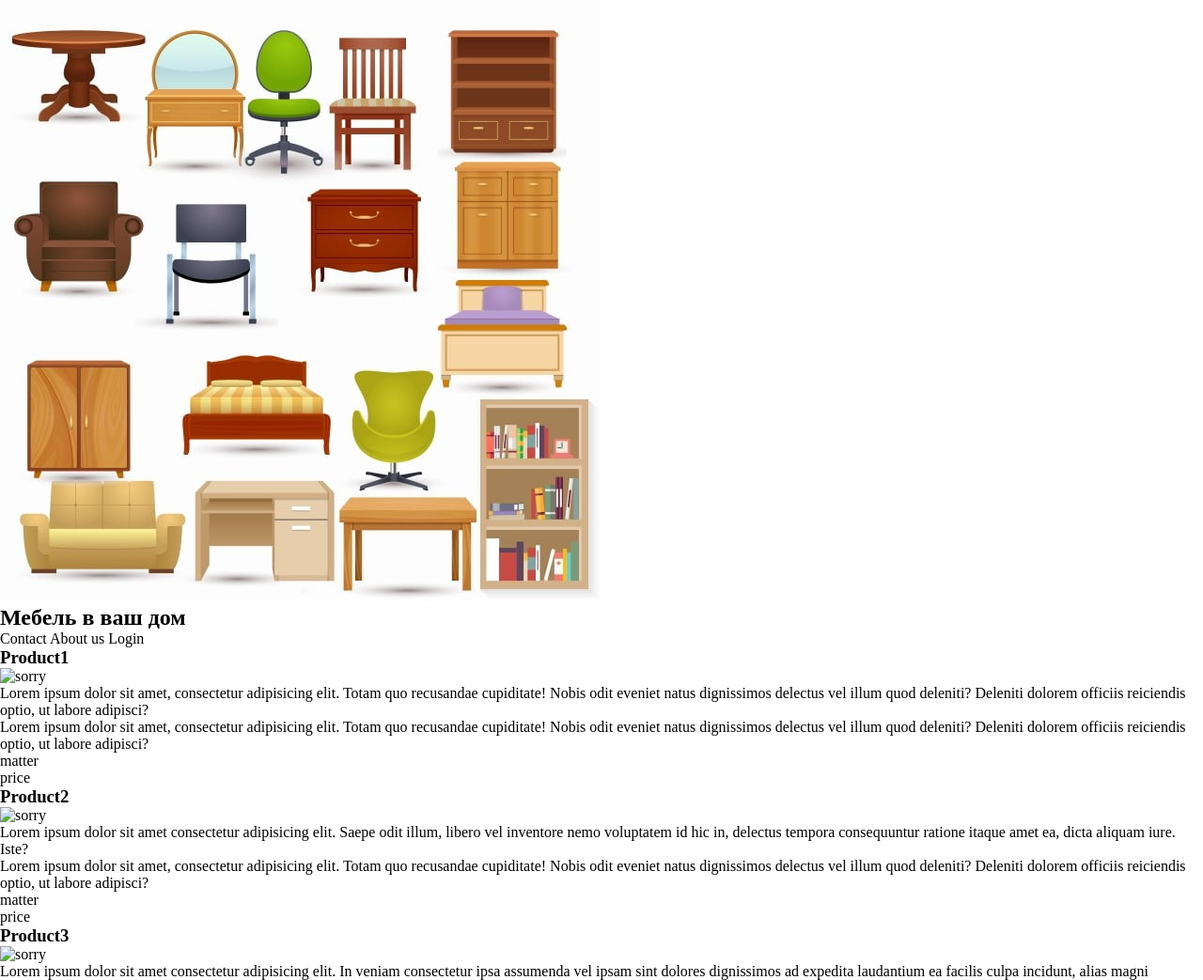
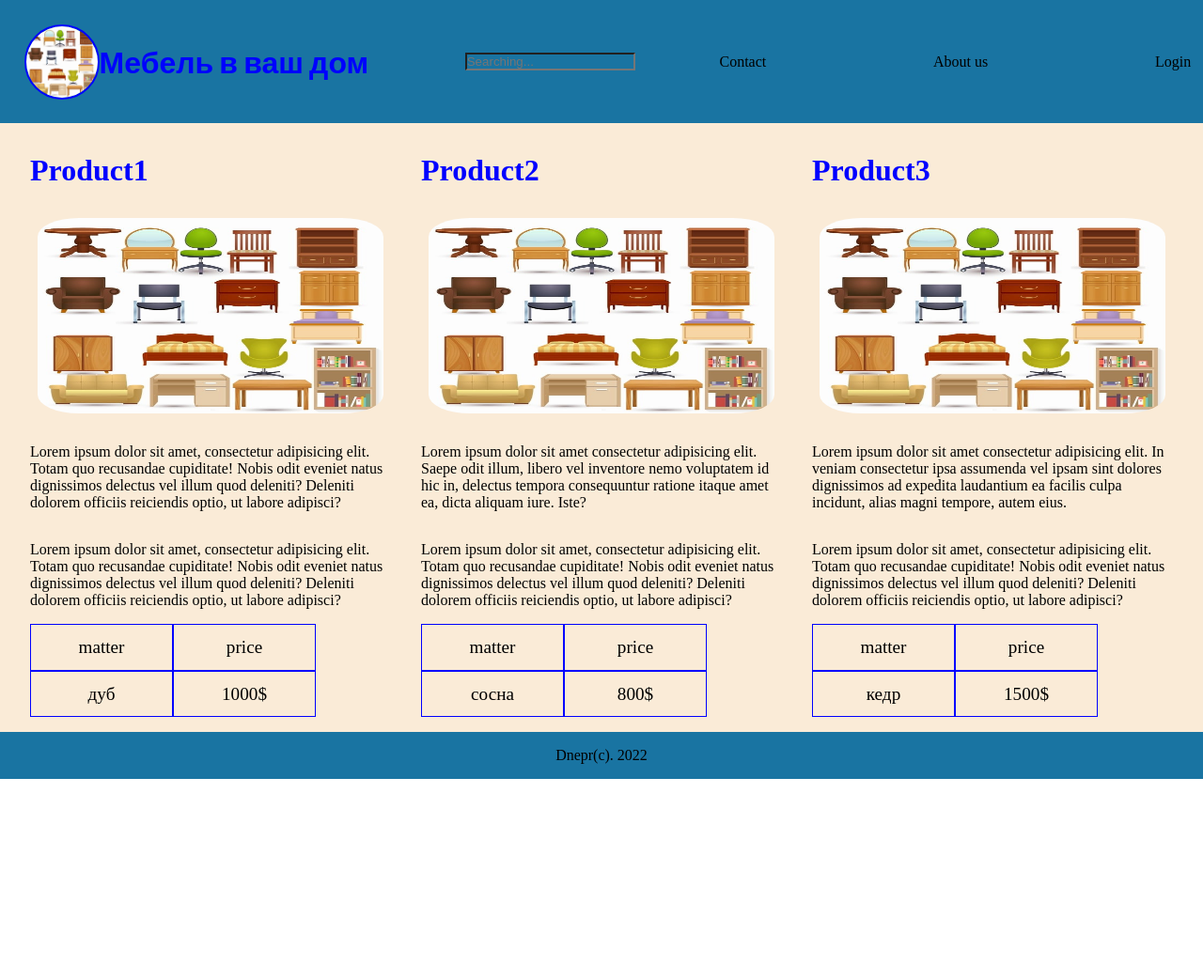
Before and after one commit to LeraMusienko78/hw9, a plain HTML site: page project/index.html in a window 1280 px wide. Shown: the top 1043 px of the page at 94% size. After the commit the page ends 829 px from the top, so only its background shows below. Drawn offline with Linux system fonts and the light colour scheme.

Commit message:
Added styles

```diff
--- a/project/index.html
+++ b/project/index.html
@@ -12,9 +12,17 @@
     <body>
         <header class="header">
             <div class="logo-wrapper">
+
                 <img src="./public/images/лого мебель.jpeg" alt="sorry" class="img__logo">
+
                 <h2 class="logo">Мебель в ваш дом</h2>
             </div>
+
+            <div class="input-wrapper">
+
+             <input  type="text"  placeholder="Searching..." class="input">
+            </div>
+
             <nav class="nav">
                 <a href="#" class="nav-item">Contact</a>
 
@@ -32,7 +40,7 @@
                     <h3 class="product__title">Product1</h3>
 
                     <div class="image-wrapper">
-                        <img src="#" alt="sorry" class= "product__image" >
+                        <img src="./public/images/лого мебель.jpeg" alt="sorry" class= "product__image" >
                     </div>
 
                     <p class="product__description">Lorem ipsum dolor sit amet, consectetur adipisicing elit. Totam quo recusandae cupiditate! Nobis odit eveniet natus dignissimos delectus vel illum quod deleniti? Deleniti dolorem officiis reiciendis optio, ut labore adipisci?</p>
@@ -45,6 +53,11 @@
                             <div class="table-row">price</div>
                         </div>
 
+                        <div class="table-col">
+                            <div class="table-row">дуб</div>
+                            <div class="table-row">1000$</div>
+                        </div>
+
                     </section>
 
                 </div>
@@ -54,7 +67,7 @@
                     <h3 class="product__title">Product2</h3>
 
                     <div class="image-wrapper">
-                        <img src="#" alt="sorry" class= "product__image" >
+                        <img src="./public/images/лого мебель.jpeg" alt="sorry" class= "product__image" >
                     </div>
 
                     <p class="product__description">Lorem ipsum dolor sit amet consectetur adipisicing elit. Saepe odit illum, libero vel inventore nemo voluptatem id hic in, delectus tempora consequuntur ratione itaque amet ea, dicta aliquam iure. Iste?</p>
@@ -67,6 +80,11 @@
                             <div class="table-row">price</div>
                         </div>
 
+                        <div class="table-col">
+                            <div class="table-row">сосна</div>
+                            <div class="table-row">800$</div>
+                        </div>
+
                     </section>
 
                 </div>
@@ -76,7 +94,7 @@
                     <h3 class="product__title">Product3</h3>
 
                     <div class="image-wrapper">
-                        <img src="#" alt="sorry" class= "product__image" >
+                        <img src="./public/images/лого мебель.jpeg" alt="sorry" class= "product__image" >
                     </div>
 
                     <p class="product__description">Lorem ipsum dolor sit amet consectetur adipisicing elit. In veniam consectetur ipsa assumenda vel ipsam sint dolores dignissimos ad expedita laudantium ea facilis culpa incidunt, alias magni tempore, autem eius.</p>
@@ -87,6 +105,11 @@
                         <div class="table-col">
                             <div class="table-row">matter</div>
                             <div class="table-row">price</div>
+                        </div>
+
+                        <div class="table-col">
+                            <div class="table-row">кедр</div>
+                            <div class="table-row">1500$</div>
                         </div>
 
                     </section>
--- a/project/styles/style.css
+++ b/project/styles/style.css
@@ -1,4 +1,6 @@
-* {
+@import "./variables.css";
+@import url('https://fonts.googleapis.com/css2?family=Lato:wght@300&family=Roboto&display=swap');
+*{
     padding : 0;
     margin : 0;
     box-sizing : border-box;
@@ -13,3 +15,139 @@ li {
     list-style-type : none ;
     background:linear-gradient();
 }
+
+.header{
+    display: flex;
+    justify-content: space-between;
+    background:var(--spare-bg);
+    padding: var(--padding-size-s);
+}
+
+.img__logo{
+    width: 5rem;
+    border-radius: 50%;
+    border: 2px solid var(--additional-color);
+}
+
+.logo{
+    display: flex;
+    align-items: center;
+    font-size: var(--font-size-size-l);
+    color: var(--additional-color);
+    font-family: var(--primary-font-family);
+}
+
+
+.logo-wrapper{
+    display: flex;
+    justify-content: space-between;
+    padding: var(--padding-size-s);
+}
+
+.input-wrapper{
+   display: flex;
+   justify-content: center;
+   align-items: center;
+
+
+}
+
+.input{
+    display: flex;
+    align-items: center;
+    background: inherit;
+    color: var(--additional-bg);
+}
+ .input:hover{
+    background: rgb(27, 124, 197);
+ }
+
+
+
+
+
+.nav{
+    width: 40%;
+    display: flex;
+    justify-content: space-between;
+    align-items: center;
+}
+
+.nav-item{
+
+    display: flex;
+    justify-content: space-between;
+}
+
+.main{
+    background:var( --primary-bg) ;
+    display: flex;
+    justify-content: space-between;
+}
+
+.main-products{
+    display: flex;
+    padding: var(--padding-size-m);
+}
+
+.product__title{
+    color: var(--additional-color);
+    padding: var(--padding-size-m);
+    font-size: var(--font-size-size-l);
+}
+
+.image-wrapper{
+    display: flex;
+    justify-content: center;
+
+}
+
+.product__image{
+   padding: var(--padding-size-m);
+    width: 25rem;
+    height: 15rem;
+    border-radius: 15%;
+}
+
+.product__description{
+    padding: var(--padding-size-m);
+    font-size: var(--font-size-size-s);
+}
+
+.table{
+    /* display: block; */
+    width: 10rem;
+    border: 2ps solid blue;
+
+}
+
+.table-col{
+    display: flex;
+    padding-left: var(--padding-size-m);
+    justify-content: space-between;
+    width: 20rem;
+    border: 2ps solid var(--additional-bg);
+}
+
+.table-row{
+    display: flex;
+    justify-content: center;
+    width: 10rem;
+    padding: var(--padding-size-s);
+    border: 1px solid blue;
+    font-size: var(--font-size-size-m);
+    color: var(--secondary-color);
+}
+
+.table-row:hover{
+    background: azure;
+}
+
+.footer{
+    background: var( --spare-bg);
+    padding: var(--padding-size-m);
+    display: flex;
+    justify-content: center;
+    color: var(--secondary-color);
+    font-size: var(--font-size-size-s);
+}
--- a/project/styles/variables.css
+++ b/project/styles/variables.css
@@ -3,18 +3,20 @@
     /* * Color-text */
 
     --primary-color :white ;
-    --secondarн-color: black;
+    --secondary-color: black;
     --additional-color: blue;
     --spare-color: pink;
 
     /* * Background */
 
     --primary-bg :antiquewhite ;
-    --secondarн-bg:linear-gradient (pink,rgb(239, 82, 82));
+    --secondary-bg:linear-gradient (pink violet);
     --additional-bg: gray;
-    --spare-bg: pink;
+    --spare-bg: rgb(25, 116, 162);
 
     /* * font-family-size */
+    --primary-font-family: 'Lato', sans-serif;
+    --secondary-font-family: 'Roboto', sans-serif;
 
 
 
@@ -22,8 +24,8 @@
 
     --font-size-size-xl: 3rem ;
     --font-size-size-l : 2rem;
-    --font-size-size-m : 1rem;
-    --font-size-size-s : .7rem;
+    --font-size-size-m : 1.2rem;
+    --font-size-size-s : 1rem;
 
     /* * margins */
 
```
